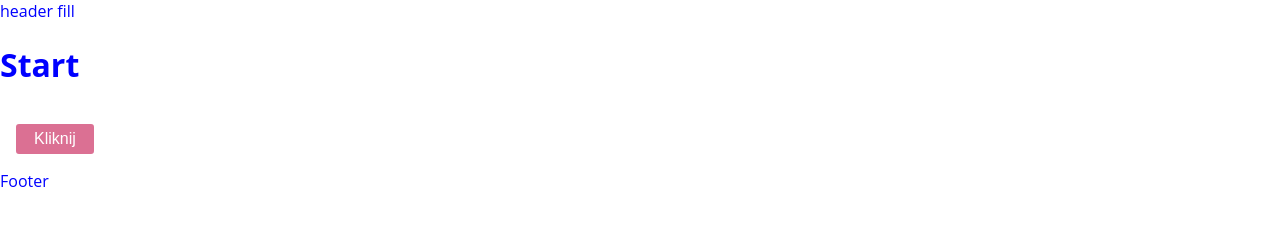
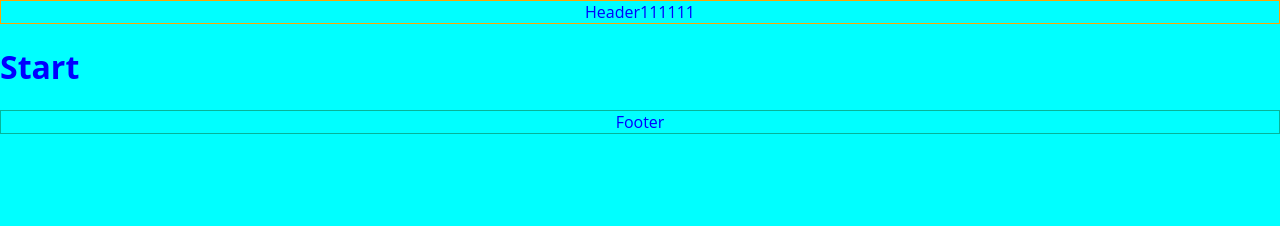
Before and after one commit to cirocki/gatsby-magic, a Gatsby site: page / in a window 1280 px wide. Built offline with nearby package versions, Linux system fonts and the light colour scheme; Gatsby itself is replaced by a stand-in of ours.

Commit message:
Add Theme

```diff
--- a/src/assets/styles/global-styles/global.css.js
+++ b/src/assets/styles/global-styles/global.css.js
@@ -6,5 +6,6 @@ export default createGlobalStyle`
     padding: 0;
     color: ${(props) => (props.darkMode ? "white" : "blue")};
     font-family: 'Open Sans', sans-serif;
+    background: cyan;
   }
 `;
--- a/src/components/layout/Layout.tsx
+++ b/src/components/layout/Layout.tsx
@@ -1,12 +1,21 @@
 import React from "react"
+import GlobalCSS from '../../assets/styles/global-styles/global.css.js'
 import Footer from "./footer/Footer"
 import Header from './header/header'
+import Theme from "./Theme"
 export default function Layout({ children }) {
   return (
-    <>
-    <Header/>
-    {children}
-    <Footer/>
-    </>
+
+        <>
+     <Theme>
+
+        <GlobalCSS />
+        <Header/>
+           {children}
+        <Footer/>
+
+     </Theme>
+        </>
+
   )
 }
--- /dev/null
+++ b/src/components/layout/Theme.tsx
@@ -0,0 +1,23 @@
+import React from "react";
+import { ThemeProvider } from "styled-components";
+
+const theme = {
+  colors: {
+    powderWhite: "#FFFDF9",
+    persianGreen: "#06B49A",
+    lightBlue: "#AFDBD2",
+    onyx: "orange"
+  },
+  fonts: ["sans-serif", "Roboto"],
+  fontSizes: {
+    small: "1em",
+    medium: "2em",
+    large: "3em"
+  }
+};
+
+const Theme = ({ children }) => (
+  <ThemeProvider theme={theme}>{children}</ThemeProvider>
+);
+
+export default Theme;
--- a/src/components/layout/footer/Footer.tsx
+++ b/src/components/layout/footer/Footer.tsx
@@ -1,8 +1,16 @@
 import React from 'react'
+import styled from "styled-components";
 
-function Footer() {
+function Footer(props) {
+  console.log(props);
+  const StyledFooter = styled.footer`
+
+    text-align: center;
+    border: ${props => `1px solid ${props.theme.colors.persianGreen}`};
+    /* background: red; */
+  `
   return (
-    <footer>Footer</footer>
+    <StyledFooter>Footer</StyledFooter>
   )
 }
 
--- a/src/components/layout/header/Header.tsx
+++ b/src/components/layout/header/Header.tsx
@@ -1,7 +1,16 @@
 import React from 'react'
+import styled from "styled-components";
 
 export default function Header() {
+
+  const StyledHeader = styled.header`
+
+    text-align: center;
+    border: ${props => `1px solid ${props.theme.colors.onyx}`};
+    /* background: red; */
+  `
+
   return (
-    <header>header fill</header>
+    <StyledHeader>Header111111</StyledHeader>
   )
 }
--- a/src/pages/index.tsx
+++ b/src/pages/index.tsx
@@ -1,40 +1,26 @@
 import * as React from "react"
 import type { HeadFC } from "gatsby"
-import styled from 'styled-components';
-import { ThemeProvider } from 'styled-components'
 
-import GlobalCSS from '../assets/styles/global-styles/global.css.js'
-import Layout from "../components/layout/Layout.tsx";
+
+
+import Layout from "../components/layout/Layout";
 
 
 
 
 const IndexPage = () => {
 
+  return (
 
-  const Button = styled.button`
-  /* Adapt the colors based on primary prop */
-  background: ${props => props.primary ? "palevioletred" : "white"};
-  color: ${props => props.primary ? "white" : "palevioletred"};
 
-  font-size: 1em;
-  margin: 1em;
-  padding: 0.25em 1em;
-  border: 2px solid palevioletred;
-  border-radius: 3px;
-`;
-  return (
-    <ThemeProvider theme={{ fontFamily: 'Helvetica Neue' }}>
-      {/* przeniesc do LAYOUT  */}
-<GlobalCSS />
 <Layout>
 
     <main>
       <h1>Start</h1>
-      <Button primary>Kliknij</Button>
+
     </main>
 </Layout>
-    </ThemeProvider>
+
   )
 }
 
```
